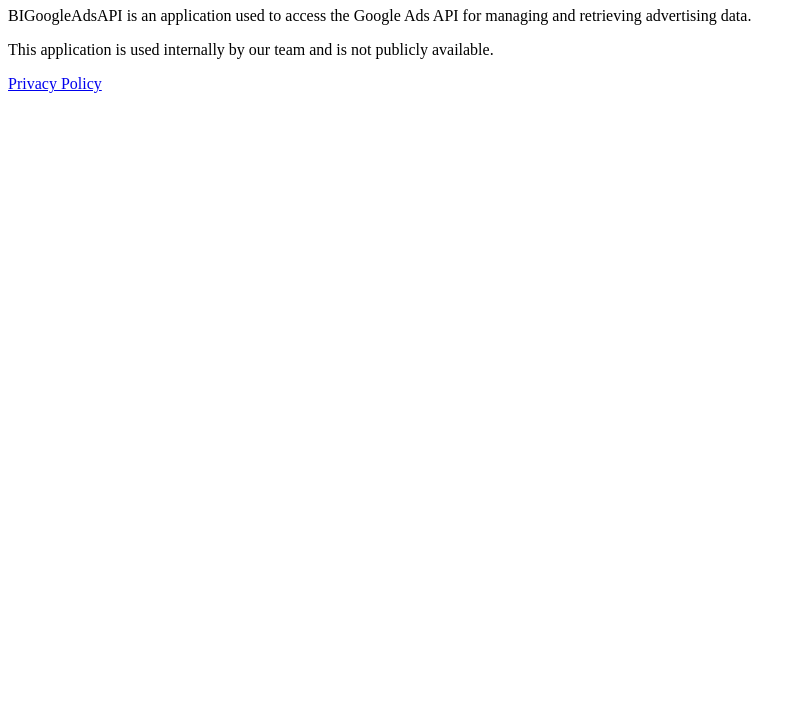
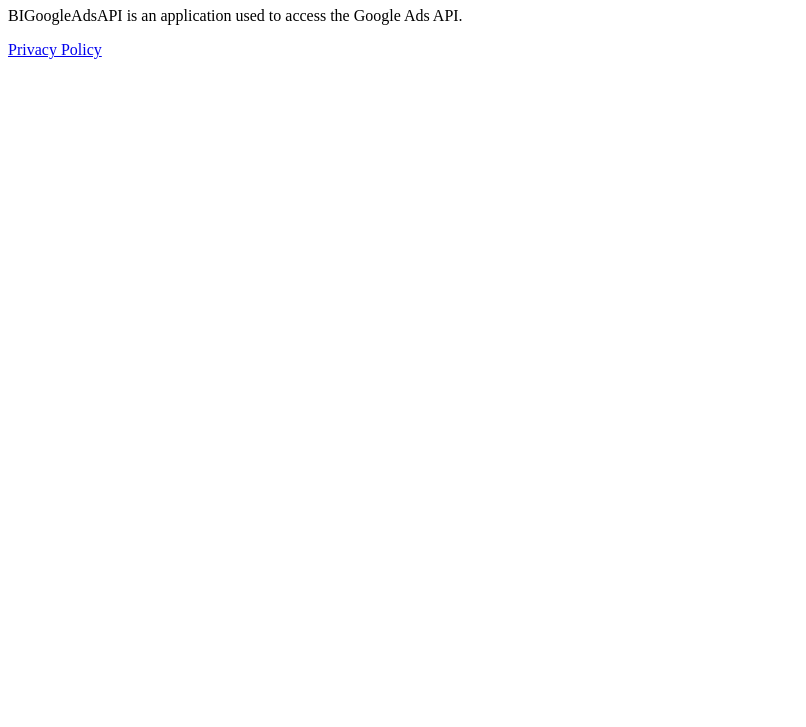
Before and after one commit to NickVanDerSman/bigoogleadsapi, a plain HTML site: page index.html in a window 1280 px wide. Shown: the part 73-800 px from the top of the page, without its empty margins (0-806 px from the left). Drawn offline with Linux system fonts and the light colour scheme.

Commit message:
Update index.html

```diff
--- a/index.html
+++ b/index.html
@@ -2,19 +2,19 @@
 <html lang="en">
 <head>
   <meta charset="UTF-8">
-    <meta name="google-site-verification" content="qqquuCOSwp7BvpGI5AHflatqsQiplkTYMgKRIqRfyPI" />
   <title>BIGoogleAdsAPI</title>
 </head>
 <body>
+
 <h1>BIGoogleAdsAPI</h1>
+
 <p>
-        BIGoogleAdsAPI is an application used to access the Google Ads API
-        for managing and retrieving advertising data.
+  BIGoogleAdsAPI is an application used to access the Google Ads API.
 </p>
-    <p>
-        This application is used internally by our team and is not publicly available.
+
 <p>
   <a href="privacy.html">Privacy Policy</a>
 </p>
+
 </body>
 </html>
```
Lines whose indentation alone changed are shown as unchanged.
